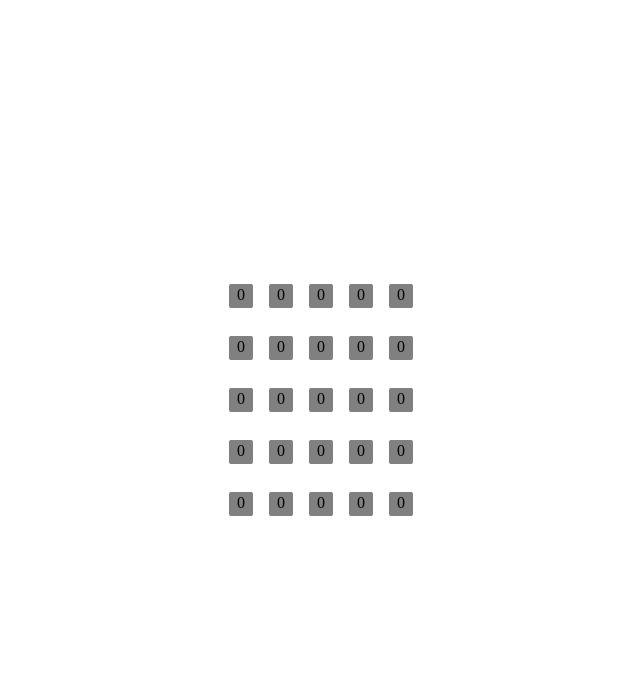
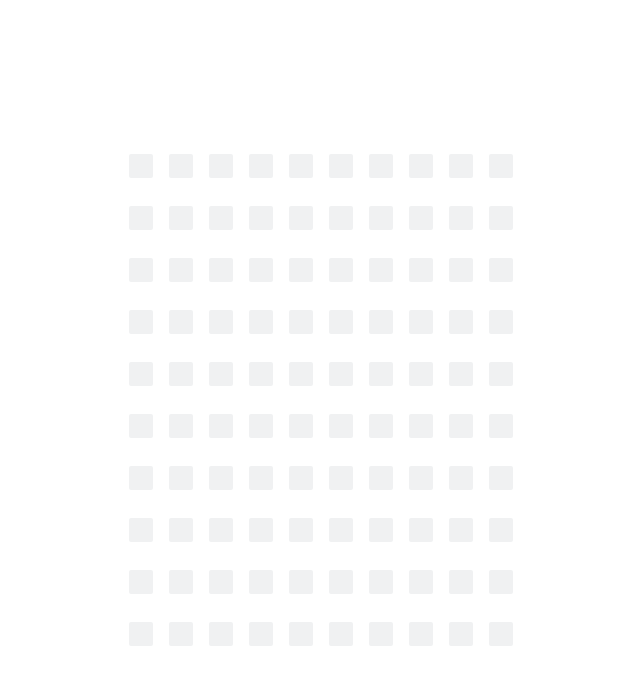
Before and after one commit to waltiu/vue-minesweeper, a Vue app: page / in a window 1280 px wide. Shown: the top 684 px of the page, without its empty margins (319-959 px from the left). Built offline with nearby package versions, Linux system fonts and the light colour scheme.

Commit message:
refactor: 组件业务逻辑拆分

```diff
--- a/src/App.vue
+++ b/src/App.vue
@@ -1,105 +1,23 @@
 <script setup>
-import { reactive, isReactive } from "vue";
-import {
-  X_Length,
-  Y_Length,
-  MINE_RATE,
-  getSiblingBlock,
-} from "./components/constant";
+import { toRefs, watchEffect } from "vue";
+import { GamePlay } from "./components/GamePlay";
+import BlockItem from "./components/BlockItem.vue";
 
-let hasInitBombs = false;
-
-const initBlocks = () => {
-  return Array.from({ length: X_Length }, (_, x) =>
-    Array.from({ length: Y_Length }, (_, y) => ({
-      y,
-      x,
-      aroundBomb: 0,  // 周围炸弹数
-      isBomb: false,  // 是否是炸弹
-      isCovered: true, // 未被揭开
-    }))
-  );
-};
-let blocks = reactive(initBlocks());
-
-const generateBombs = (firstBlock) => {
-  blocks.flat().forEach((block) => {
-    // 第一次点击，炸弹必在1m远外
-    if (
-      Math.abs(firstBlock.x - block.x) > 1 &&
-      Math.abs(firstBlock.y - block.y) > 1
-    ) {
-      return "";
-    }
-    block.isBomb = Math.random() < MINE_RATE;
-  });
-};
-
-const generateNumber = () => {
-  blocks.flat().forEach((block) => {
-    let aroundBomb = 0;
-    getSiblingBlock(blocks, block).forEach((item) => {
-      if (item.isBomb) {
-        aroundBomb = aroundBomb + 1;
-      }
-    });
-    block.aroundBomb = aroundBomb;
-  });
-};
-
-const getBlockStyles = (block) => {
-  if (!block.isCovered) {
-    return {
-      color: "red",
-    };
-  }
-  return {
-    backgroundColor: "gray",
-    // color: "gray",
-  };
-};
-
-const clickBlock = (block) => {
-  if (block.isBomb) {
-    alert("you has been die ! ");
-    return "";
-  }
-  if (!hasInitBombs) {
-    generateBombs(block);
-    generateNumber();
-    hasInitBombs = true;
-  }
-  coverBlock(block);
-};
-
-const coverBlock = (block) => {
-  if (block.aroundBomb) {
-    return "";
-  }
-  if (block.isCovered) {
-    blocks[block.x][block.y].isCovered = false;
-  }
-  getSiblingBlock(blocks, block).forEach((item) => {
-    console.log(getSiblingBlock(blocks, block), "sibling");
-    if (item.isCovered) {
-      coverBlock(item);
-    }
-  });
-};
+const newGame = new GamePlay(10, 10);
+const { blocks } = toRefs(newGame.blockState);
+watchEffect(() => newGame.watchGameState());
 </script>
 
 <template>
   <div class="mines-sweeper">
     <div v-for="raw of blocks" class="raw">
-      <div
-        v-for="block of raw"
-        class="block"
-        :style="getBlockStyles(block)"
-        @click="clickBlock(block)"
-      >
-        <div v-if="block.isBomb">炸</div>
-        <div v-else>{{ block.aroundBomb }}</div>
-      </div>
+      <template v-for="block of raw">
+        <BlockItem
+          :block="block"
+          @click="newGame.leftClickBlock(block)"
+          @click.right.prevent="newGame.rightClickBlock(block)"
+        />
+      </template>
     </div>
   </div>
 </template>
@@ -120,6 +38,22 @@ const coverBlock = (block) => {
     width: 20px;
     height: 20px;
     text-align: center;
+    background-color: rgba(107, 114, 128, 0.1);
+    &:hover {
+      background-color: rgba(107, 114, 128, 0.2);
+    }
+    > div {
+      width: 100%;
+      height: 100%;
+    }
+    .flag {
+      background: url("https://api.iconify.design/ph:flag-checkered-fill.svg?color=%2339aec6")
+        no-repeat center center / contain;
+    }
+    .bomb {
+      background: url("https://api.iconify.design/noto:bomb.svg?color=%23cc4f33")
+        no-repeat center center / contain;
+    }
   }
 }
 </style>
--- /dev/null
+++ b/src/components/BlockItem.vue
@@ -0,0 +1,33 @@
+<script setup>
+import { defineProps } from "vue";
+import { isDev } from "./constant";
+
+defineProps({
+  block: {},
+});
+
+const getBlockStyles = (block) => {
+  if (!block.isCovered) {
+    return {
+      color: "red",
+    };
+  }
+  return {
+    color: "gray",
+  };
+};
+</script>
+<template>
+  <div class="block" :style="getBlockStyles(block)">
+    <template v-if="block.flag">
+      <div class="flag" />
+    </template>
+    <template v-else-if="!block.isCovered || isDev">
+      <div v-if="block.isBomb" class="bomb" />
+      <div v-else>
+        {{ block.aroundBomb || "" }}
+      </div>
+    </template>
+  </div>
+</template>
+<style></style>
--- /dev/null
+++ b/src/components/GamePlay.js
@@ -0,0 +1,85 @@
+import { reactive, ref,watchEffect } from "vue";
+import { getSiblingBlock,MINE_RATE  } from "./constant";
+export class GamePlay {
+  blockState = reactive({
+    blocks: [],
+    hasInitBombs: false,
+  });
+  constructor(width, height) {
+    (this.width = width), (this.height = height);
+    this.start();
+  }
+  start() {
+    this.blockState.blocks = Array.from({ length: this.width }, (_, x) =>
+      Array.from({ length: this.height }, (_, y) => ({
+        y,
+        x,
+        flag: false, // 是否被标旗
+        aroundBomb: 0, // 周围炸弹数
+        isBomb: false, // 是否是炸弹
+        isCovered: true, // 未被揭开
+      }))
+    );
+  }
+  generateBombs(firstBlock) {
+    this.blockState.blocks.flat().forEach((block) => {
+      // 第一次点击，炸弹必在1m远外
+      if (
+        Math.abs(firstBlock.x - block.x) <= 1 &&
+        Math.abs(firstBlock.y - block.y) <= 1
+      ) {
+        return "";
+      }
+      block.isBomb = Math.random() < MINE_RATE;
+    });
+  }
+
+  generateNumber() {
+    this.blockState.blocks.flat().forEach((block) => {
+      let aroundBomb = 0;
+      getSiblingBlock(this.blockState.blocks, block).forEach((item) => {
+        if (item.isBomb) {
+          aroundBomb = aroundBomb + 1;
+        }
+      });
+      block.aroundBomb = aroundBomb;
+    });
+  }
+
+  leftClickBlock(block) {
+    if (!this.blockState.hasInitBombs) {
+      this.generateBombs(block);
+      this.generateNumber();
+      this.blockState.hasInitBombs = true;
+    }
+    this.coverBlock(block);
+  }
+
+  coverBlock(block) {
+    if (block.isCovered) {
+      this.blockState.blocks[block.x][block.y].isCovered = false;
+    }
+    if (block.aroundBomb || block.isBomb) {
+      return "";
+    }
+
+    getSiblingBlock(this.blockState.blocks, block).forEach((item) => {
+      if (item.isCovered) {
+        this.coverBlock(item);
+      }
+    });
+  }
+
+  rightClickBlock(block) {
+    this.blockState.blocks[block.x][block.y].flag = true;
+  }
+  watchGameState() {
+    const allBlocksArray = [].concat(...this.blockState.blocks);
+    if (allBlocksArray.some((item) => item.isBomb && !item.isCovered)) {
+      alert("lose");
+      allBlocksArray.forEach((item) => {
+        item.isCovered = false;
+      });
+    }
+  }
+}
--- a/src/components/constant.js
+++ b/src/components/constant.js
@@ -1,8 +1,10 @@
 
-export const  X_Length=5
-export const  Y_Length=5
+export const  X_Length=10
+export const  Y_Length=10
 
-export const  MINE_RATE=0.2  // 炸弹的概率
+export const  MINE_RATE=0.1  // 炸弹的概率
+
+export const isDev=false
 
 export const SIBLING_POSITIONS=[
     [1, 1],
@@ -26,3 +28,16 @@ export const getSiblingBlock =(blocks,block)=>{
         return isCorrectPosition(x1,y1)? blocks[x1][y1]:null
     }).filter(Boolean)
 }
+
+
+
+export const  aroundBombNumberColors=[
+    '#5599FF',
+    '#99FF33',
+    '#CCFF33',
+    '#FFAA33',
+    '#FF44AA',
+    '#FFB6C1',
+    '#FFB6C1',
+    '#FFD700'
+]
```
